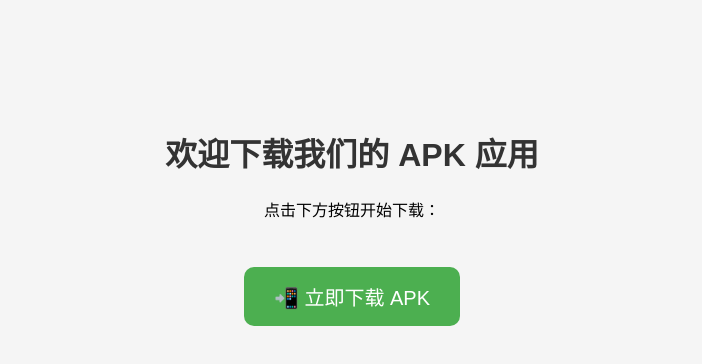
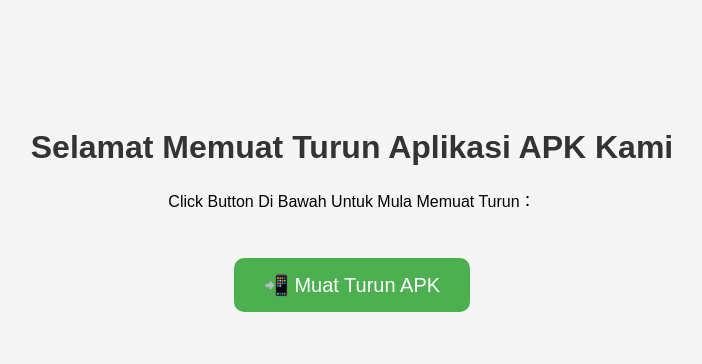
Before and after one commit to ewallet887/ewalletstation, a plain HTML site: page index.html in a window 1280 px wide. Shown: the whole page, without its empty margins (288-990 px from the left). Drawn offline with Linux system fonts and the light colour scheme.

Commit message:
Update index.html

```diff
--- a/index.html
+++ b/index.html
@@ -3,7 +3,7 @@
 <html>
   <head>
     <meta charset="UTF-8">
-    <title>APK 下载页面</title>
+    <title>APK Download</title>
     <style>
       body {
         font-family: Arial, sans-serif;
@@ -31,8 +31,8 @@
     </style>
   </head>
   <body>
-    <h1>欢迎下载我们的 APK 应用</h1>
-    <p>点击下方按钮开始下载：</p>
-    <a href="yourfile.apk" download>📲 立即下载 APK</a>
+    <h1>Selamat Memuat Turun Aplikasi APK Kami</h1>
+    <p>Click Button Di Bawah Untuk Mula Memuat Turun：</p>
+    <a href="WalletStation-v1.0.0.apk" download>📲 Muat Turun APK </a>
   </body>
 </html>
```
